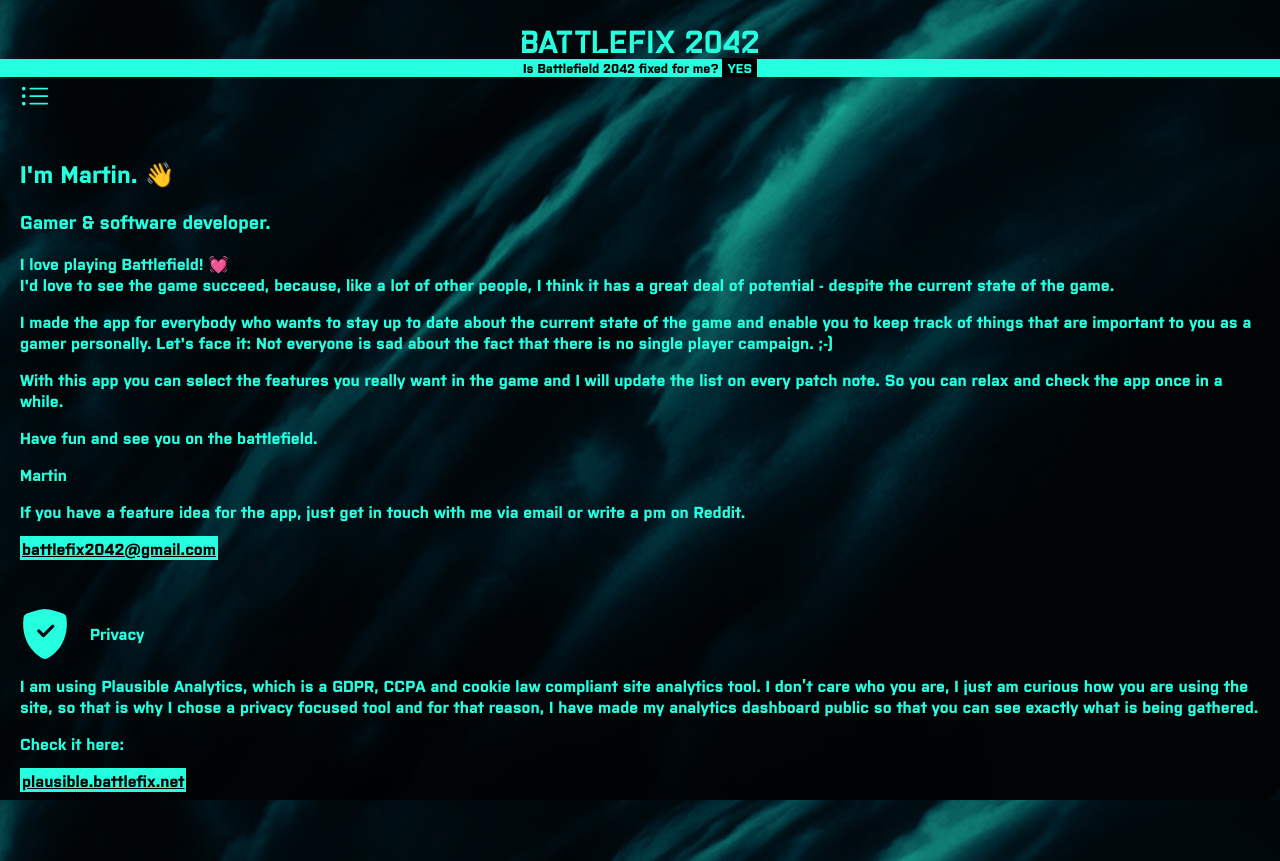
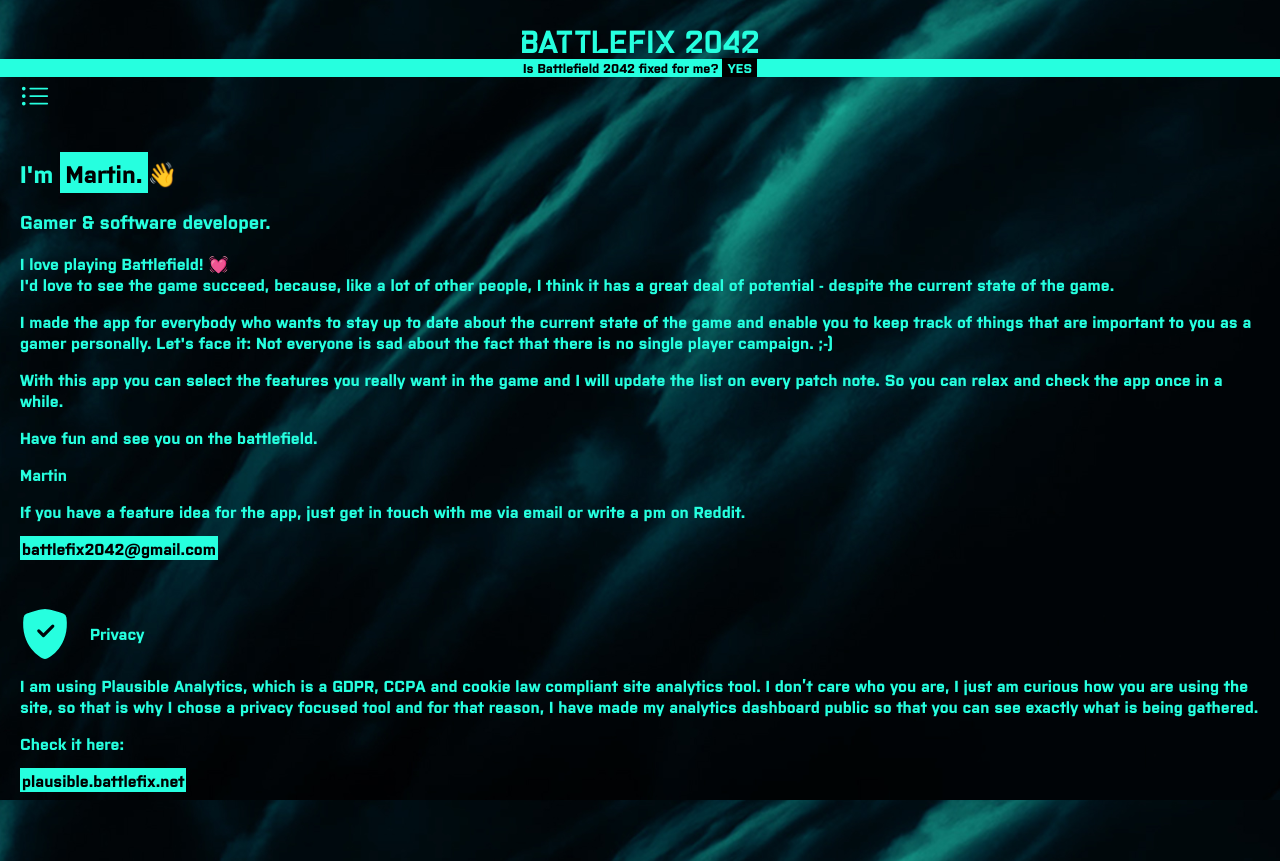
Before and after one commit to mpagels/battlefix2042, a React (Create React App) app: page /about in a window 1280 px wide. Built offline with nearby package versions, Linux system fonts and the light colour scheme; no server answers.

Commit message:
Add stylig and link to my name

```diff
--- a/src/pages/about.js
+++ b/src/pages/about.js
@@ -6,7 +6,17 @@
   return (
     <Wrapper>
       <Section>
-        <h2>I'm Martin. 👋</h2>
+        <h2>
+          I'm{" "}
+          <MyLink
+            href="https://github.com/mpagels"
+            target="_blank"
+            rel="noreferrer"
+          >
+            <GitHub>Martin.</GitHub>
+          </MyLink>
+          👋
+        </h2>
         <h3>Gamer & software developer.</h3>
 
         <p>
@@ -70,6 +80,12 @@
   );
 }
 
+const GitHub = styled.span`
+  background-color: #26ffdf;
+  color: black;
+  padding: 5px;
+`;
+
 const Header = styled.header`
   display: flex;
   align-items: center;
@@ -80,6 +96,11 @@
   background-color: #26ffdf;
   color: black;
   padding: 2px;
+  text-decoration: none;
+`;
+
+const MyLink = styled.a`
+  text-decoration: none;
 `;
 
 const Section = styled.section`
```
